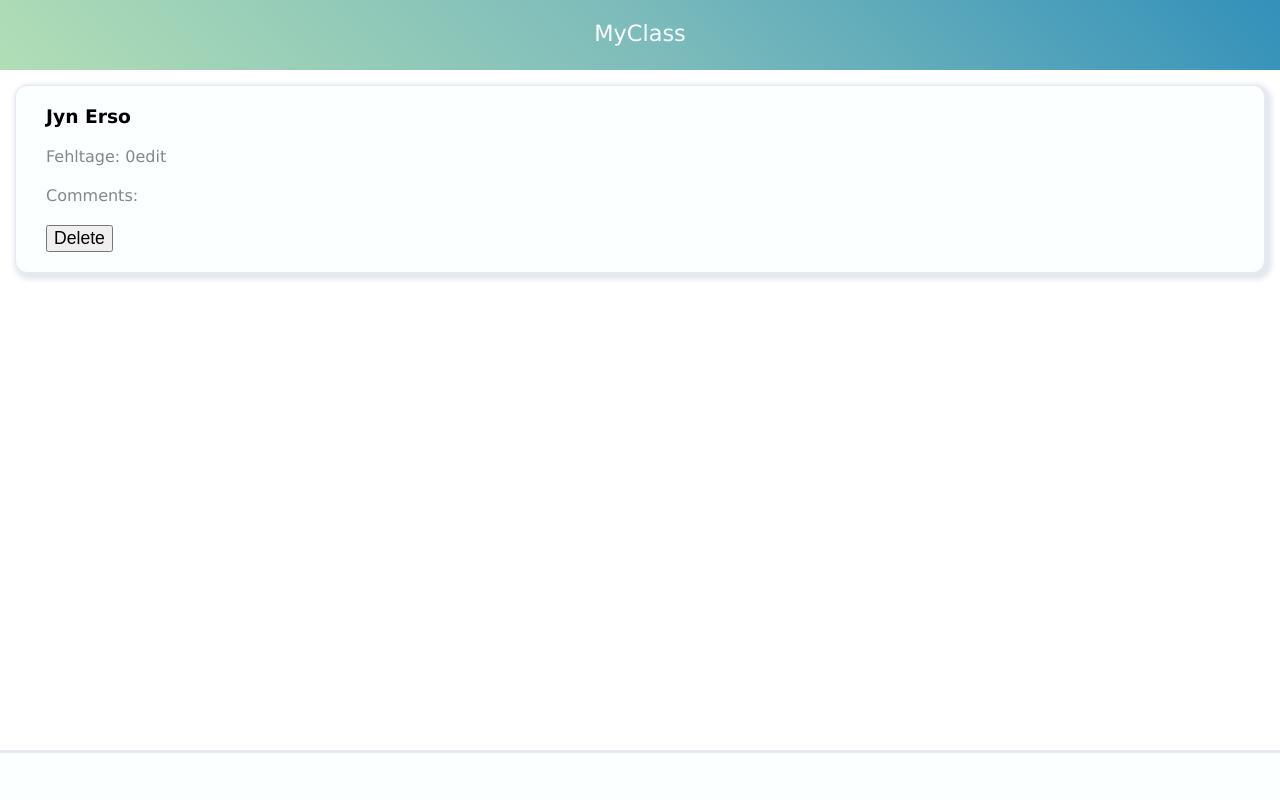
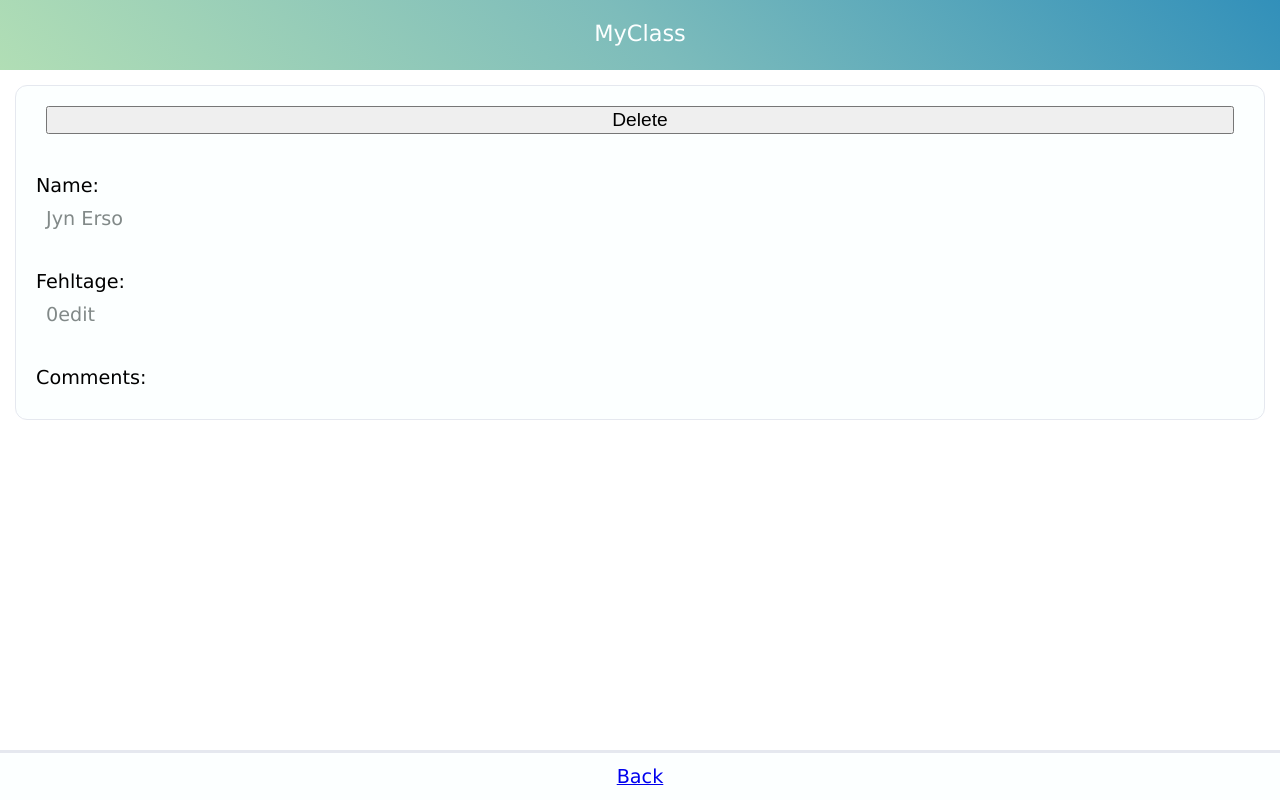
Before and after one commit to rolandlitzba/teacherapp, a React (Create React App) app: page /details/1 in a window 1280 px wide. Built offline with nearby package versions, Linux system fonts and the light colour scheme.

Commit message:
add backbutton

```diff
--- a/src/Footer.js
+++ b/src/Footer.js
@@ -1,5 +1,6 @@
 import React from 'react';
 import styled from 'styled-components';
+import { NavLink } from 'react-router-dom';
 
 const StyledFooter = styled.footer`
   background: #fcffff;
@@ -10,6 +11,14 @@ const StyledFooter = styled.footer`
   text-align: center;
 `;
 
+const StyledBackButton = styled(NavLink)``;
+
 export default function Footer() {
-  return <StyledFooter />;
+  return (
+    <StyledFooter>
+      <StyledBackButton exact to="/">
+        Back
+      </StyledBackButton>
+    </StyledFooter>
+  );
 }
--- a/src/app/App.js
+++ b/src/app/App.js
@@ -32,7 +32,6 @@ const StyledAddButton = styled.button`
 export default function App() {
   const [cards, setCards] = useState(getLocal('cards') || mockdata);
   const { Showing, toggle } = useModalForm();
-  console.log(cards);
   useEffect(() => {
     setLocal('cards', cards);
   }, [cards]);
@@ -53,20 +52,14 @@ export default function App() {
   }
 
   function handleUpdateAbsence(editedCard) {
-    console.log(editedCard);
     const index = cards.findIndex(card => card.id === editedCard.id);
-
     const updatedCard = { ...cards[index], absence: editedCard.absence };
-
-    console.log(updatedCard);
     setCards([
       ...cards.slice(0, index),
       updatedCard,
       ...cards.slice(index + 1)
     ]);
   }
-
-  useEffect(() => console.log(cards), [cards]);
 
   return (
     <Router>
--- a/src/card/DetailCard.js
+++ b/src/card/DetailCard.js
@@ -5,26 +5,27 @@ const StyledCardDetails = styled.form`
   background: #fcffff;
   border: solid 1px #e5e8ef;
   border-radius: 12px;
-  box-shadow: 3px 3px 5px 4px #e5e8ef;
   margin: 15px;
   padding: 10px 20px;
-  text-decoration: none;
+  display: grid;
+`;
+
+const StyledDeleteButton = styled.button`
+  font-size: 1.2em;
+  margin: 10px;
+  justify-content: center;
+`;
+
+const StyledLabel = styled.label`
+  display: grid;
+  font-size: 1.2em;
+  margin: 30px 0 0;
 `;
 
 const StyledStudentInformation = styled.p`
   color: #818988;
   margin: 0;
   padding: 10px;
-`;
-
-const StyledHeading = styled.h3`
-  margin: 0;
-  padding: 10px;
-`;
-
-const StyledDeleteButton = styled.button`
-  font-size: 1.1em;
-  margin: 10px;
 `;
 
 export default function DetailCard({ card, onDelete, history, onUpdate }) {
@@ -43,7 +44,6 @@ export default function DetailCard({ card, onDelete, history, onUpdate }) {
   function submitChange(event) {
     event.preventDefault();
     const form = event.target;
-    console.log(form.absence.value);
     onUpdate({
       absence: form.absence.value,
       id
@@ -53,12 +53,18 @@ export default function DetailCard({ card, onDelete, history, onUpdate }) {
 
   return (
     <StyledCardDetails onSubmit={submitChange}>
-      <StyledHeading name="name">{name}</StyledHeading>
+      <StyledDeleteButton onClick={onDeleteClick}>Delete</StyledDeleteButton>
+      <StyledLabel>
+        Name:
+        <StyledStudentInformation name="name">{name}</StyledStudentInformation>
+      </StyledLabel>
+      <StyledLabel>
+        Fehltage:
         <StyledStudentInformation>
           {isEditable ? (
             <input type="number" name="absence" defaultValue={absence} />
           ) : (
-          `Fehltage: ${absence}`
+            `${absence}`
           )}
           {isEditable ? (
             <>
@@ -69,10 +75,13 @@ export default function DetailCard({ card, onDelete, history, onUpdate }) {
             <span onClick={() => setIsEditable(!isEditable)}>edit</span>
           )}
         </StyledStudentInformation>
+      </StyledLabel>
+      <StyledLabel>
+        Comments:
         <StyledStudentInformation name="comments">
-        Comments: {comments}
+          {comments}
         </StyledStudentInformation>
-      <StyledDeleteButton onClick={onDeleteClick}>Delete</StyledDeleteButton>
+      </StyledLabel>
     </StyledCardDetails>
   );
 }
```
Lines whose indentation alone changed are shown as unchanged.
